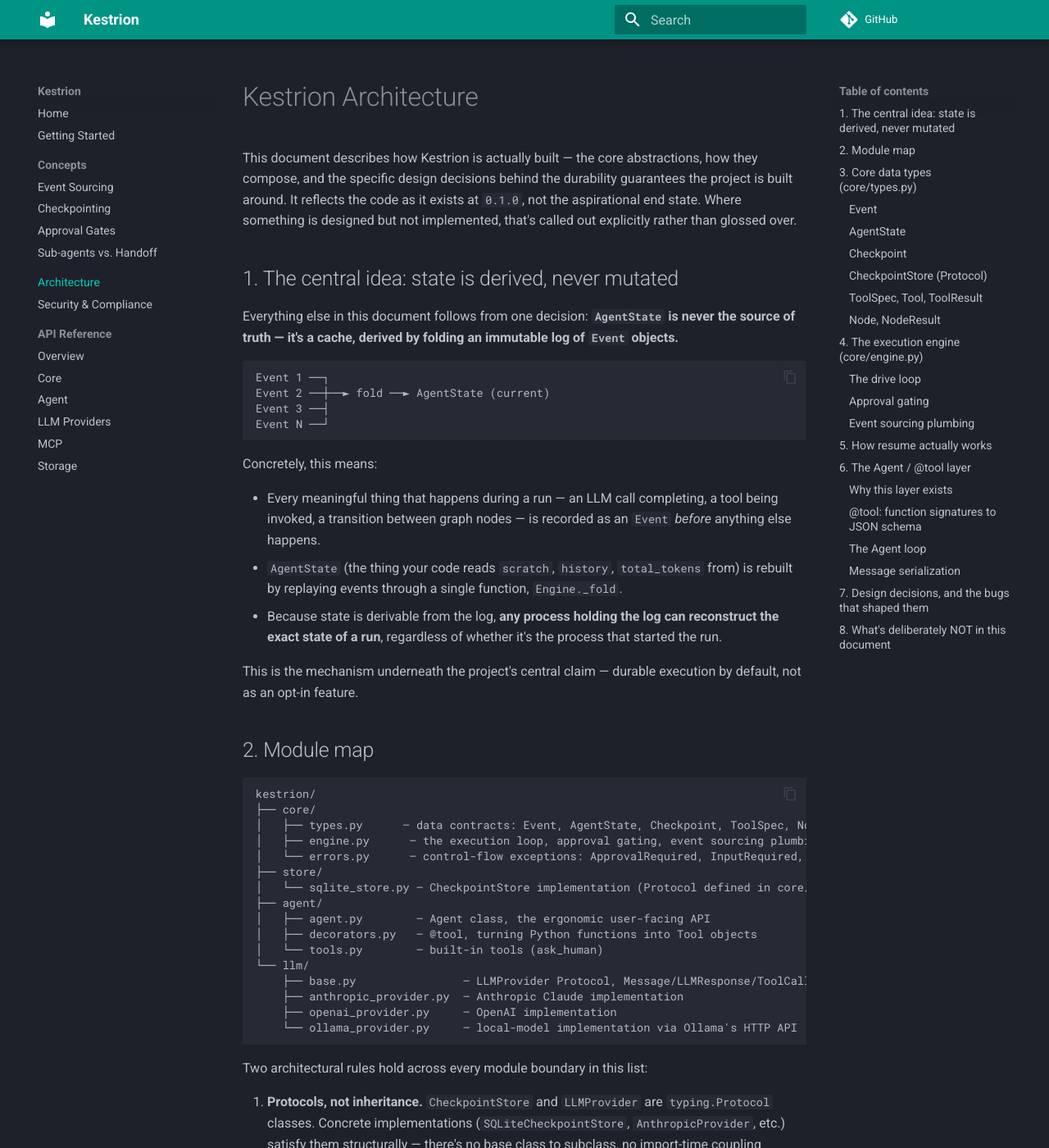
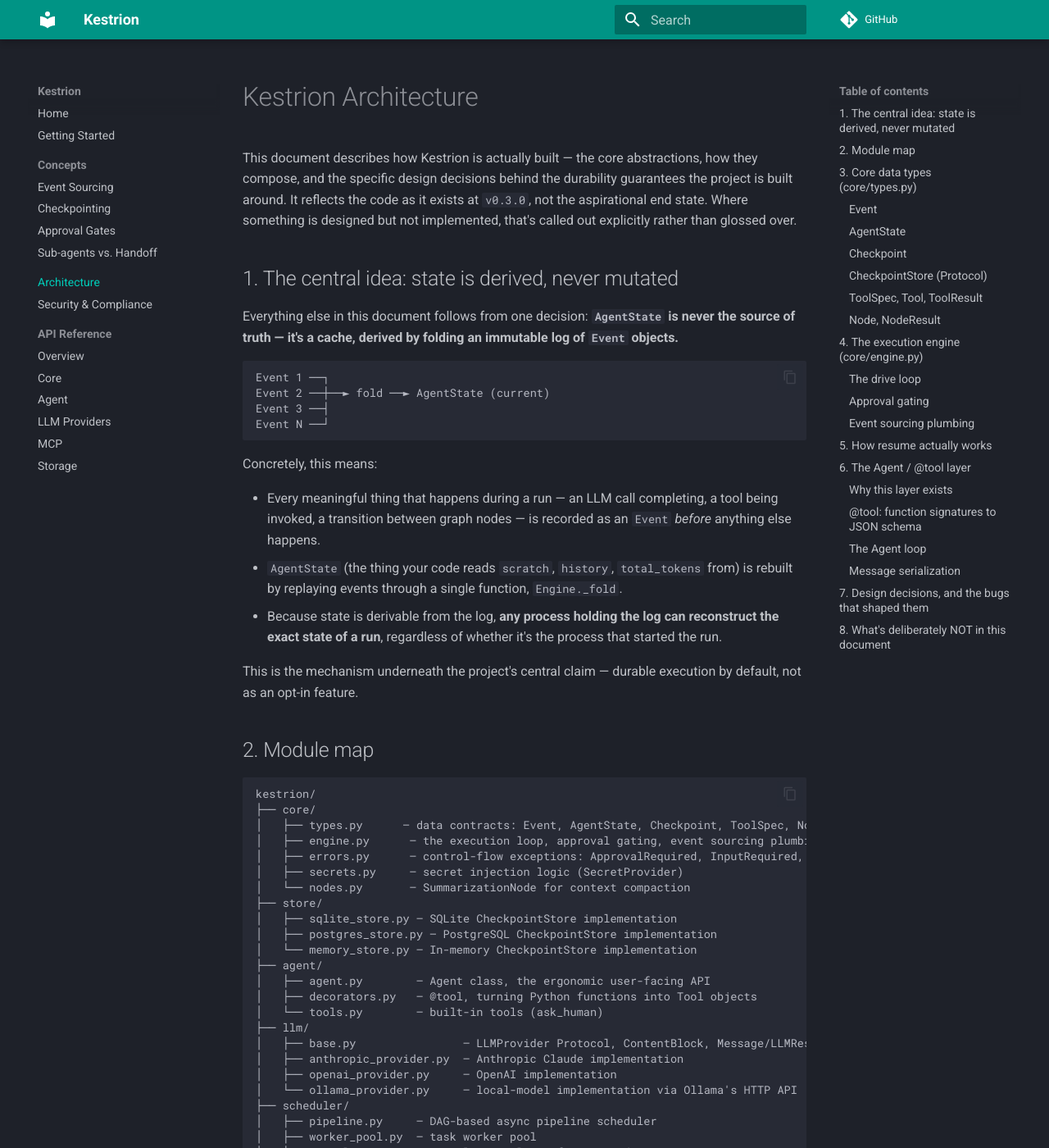
Before and after one commit to VinayakDubey07/kestrion, an MkDocs documentation site: the page built from docs/architecture.md, in a window 1280 px wide and 1400 px high. Shown: the whole window at 82% size. Built offline with MkDocs 1.6.1 and Material for MkDocs 9.7.7, drawn with Linux system fonts in a browser that asks for light colours; comment, search, counter and statistics services are not loaded; some of the changed text lies outside the part shown.

Commit message:
docs: resolve 18 discrepancies from codebase audit and fix ollama client error NameError

````diff
--- a/docs/architecture.md
+++ b/docs/architecture.md
@@ -2,7 +2,7 @@
 
 This document describes how Kestrion is actually built — the core abstractions, how they compose,
 and the specific design decisions behind the durability guarantees the project is built around.
-It reflects the code as it exists at `0.1.0`, not the aspirational end state. Where something is
+It reflects the code as it exists at `v0.3.0`, not the aspirational end state. Where something is
 designed but not implemented, that's called out explicitly rather than glossed over.
 
 ## 1. The central idea: state is derived, never mutated
@@ -36,18 +36,35 @@
 ├── core/
 │   ├── types.py      — data contracts: Event, AgentState, Checkpoint, ToolSpec, Node, NodeResult
 │   ├── engine.py      — the execution loop, approval gating, event sourcing plumbing
-│   └── errors.py      — control-flow exceptions: ApprovalRequired, InputRequired, RunExpiredError
+│   ├── errors.py      — control-flow exceptions: ApprovalRequired, InputRequired, RunExpiredError
+│   ├── secrets.py     — secret injection logic (SecretProvider)
+│   └── nodes.py       — SummarizationNode for context compaction
 ├── store/
-│   └── sqlite_store.py — CheckpointStore implementation (Protocol defined in core/types.py)
+│   ├── sqlite_store.py — SQLite CheckpointStore implementation
+│   ├── postgres_store.py — PostgreSQL CheckpointStore implementation
+│   └── memory_store.py — In-memory CheckpointStore implementation
 ├── agent/
 │   ├── agent.py        — Agent class, the ergonomic user-facing API
 │   ├── decorators.py   — @tool, turning Python functions into Tool objects
 │   └── tools.py        — built-in tools (ask_human)
-└── llm/
-    ├── base.py                — LLMProvider Protocol, Message/LLMResponse/ToolCallRequest types
-    ├── anthropic_provider.py  — Anthropic Claude implementation
-    ├── openai_provider.py     — OpenAI implementation
-    └── ollama_provider.py     — local-model implementation via Ollama's HTTP API
+├── llm/
+│   ├── base.py                — LLMProvider Protocol, ContentBlock, Message/LLMResponse types
+│   ├── anthropic_provider.py  — Anthropic Claude implementation
+│   ├── openai_provider.py     — OpenAI implementation
+│   └── ollama_provider.py     — local-model implementation via Ollama's HTTP API
+├── scheduler/
+│   ├── pipeline.py     — DAG-based async pipeline scheduler
+│   ├── worker_pool.py  — task worker pool
+│   └── rate_limiter.py — rate-limiter logic for API endpoints
+├── telemetry/
+│   └── otel.py        — OpenTelemetry integration
+├── cli/
+│   ├── main.py        — CLI parser and command handlers
+│   ├── deploy.py      — Kubernetes manifest generator
+│   └── dashboard.py   — HTTP backend for the visual dashboard
+└── mcp/
+    ├── client.py      — Model Context Protocol client
+    └── server.py      — Model Context Protocol server UIs
 ```
 
 Two architectural rules hold across every module boundary in this list:
@@ -83,7 +100,8 @@
 
 `EventType` is a closed enum: `RUN_STARTED`, `MESSAGE_RECEIVED`, `LLM_CALL_STARTED`,
 `LLM_CALL_COMPLETED`, `TOOL_CALL_STARTED`, `TOOL_CALL_COMPLETED`, `TOOL_CALL_FAILED`,
-`STATE_TRANSITION`, `CHECKPOINT_SAVED`, `RUN_COMPLETED`, `RUN_FAILED`, `HUMAN_INTERVENTION`.
+`STATE_TRANSITION`, `CHECKPOINT_SAVED`, `RUN_COMPLETED`, `RUN_FAILED`, `RUN_EXPIRED`,
+`HUMAN_INTERVENTION`, `CONTEXT_COMPACTED`.
 
 Token/cost fields live directly on `Event`, not bolted on as separate logging — this is what makes
 cost tracking "free": any code path that records an event for any reason gets cost accounting for
````
Also changed, not shown: other parts of docs/architecture.md (+2 -2 lines), CHANGELOG.md (+5 -0 lines), CONTRIBUTING.md (+1 -4 lines), docs/api-reference/index.md (+15 -4 lines), docs/index.md (+3 -2 lines), docs/security.md (+18 -0 lines), roadmap.md (+6 -6 lines), 2 other files.
